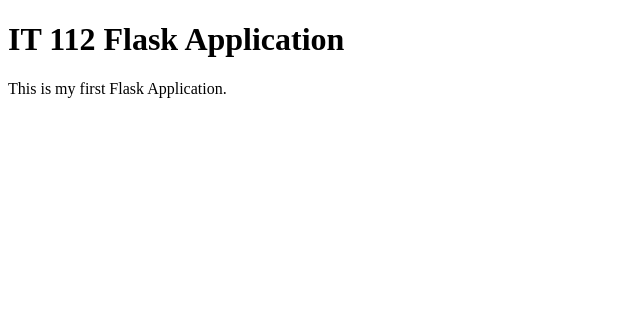
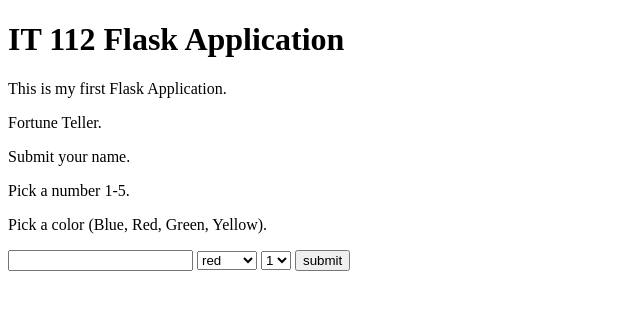
Before and after one commit to KingLin21/IT112_flask, a Flask app: page / in a window 1280 px wide. Shown: the top 310 px of the page, without its empty margins (0-640 px from the left). Run offline with Flask 2, Linux system fonts and the light colour scheme.

Commit message:
Created fortune teller

```diff
--- a/main.py
+++ b/main.py
@@ -1,16 +1,65 @@
-from flask import Flask, render_template
+from flask import Flask, render_template, request
 
 app = Flask(__name__)
 
 
-@app.route('/')
+@app.route('/', methods=['GET','POST'])
 def home():
-    return render_template('home.html')
+  return render_template('home.html')
 
 
 @app.route('/about')
 def about():
     return render_template('about.html')
 
+@app.route('/fortune', methods=['GET', 'POST'])
+def fortune():
+  if request.method == 'POST':
+    name = request.form.get('user')
+    color = request.form.get('color')
+    number = request.form.get('number')
+  if color == 'red' and number =='1':
+    return "Hello "+name+", your fortune is... You will have great success in life"
+  elif color =='red' and number =='2':
+    return "Hello "+name+", your fortune is... You will be unusually successful in business"
+  elif color =='red' and number =='3':
+    return "Hello "+name+", your fortune is... You will become more and more wealthy"
+  elif color =='red' and number =='4':
+    return "Hello "+name+", your fortune is... You will make a change for the better"
+  elif color =='red' and number =='5':
+    return "Hello "+name+", your fortune is... You will be loved by millions"
+  elif color =='yellow' and number =='1':
+    return "Hello "+name+", your fortune is... You will travel all around the world"
+  elif color =='yellow' and number =='2':
+    return "Hello "+name+", your fortune is... You will alwyas be surrounded by true friends"
+  elif color =='yellow' and number =='3':
+    return "Hello "+name+", your fortune is... You will be find many treasures in life"
+  elif color =='yellow' and number =='4':
+    return "Hello "+name+", your fortune is... You are blessed with a long life"
+  elif color =='yellow' and number =='5':
+    return "Hello "+name+", your fortune is... You will enjoy good health"
+  elif color =='blue' and number =='1':
+    return "Hello "+name+", your fortune is... You will inherit a large sum of money"
+  elif color =='blue' and number =='2':
+    return "Hello "+name+", your fortune is... A life time of happiness awaits you"
+  elif color =='blue' and number =='3':
+    return "Hello "+name+", your fortune is... A beautiful, smart, and loving person will enter your life"
+  elif color =='blue' and number =='4':
+    return "Hello "+name+", your fortune is... A dubious friend may be an enemy in hiding"
+  elif color =='blue' and number =='5':
+    return "Hello "+name+", your fortune is... A pleasant surprise awaits you"
+  elif color =='green' and number =='1':
+    return "Hello "+name+", your fortune is... All will go well with your next project"
+  elif color =='green' and number =='2':
+    return "Hello "+name+", your fortune is... All your hardwork will soon pay off"
+  elif color =='green' and number =='3':
+    return "Hello "+name+", your fortune is... Allow compassion to guide your decisions"
+  elif color =='green' and number =='4':
+    return "Hello "+name+", your fortune is... Believe in yourself and others will too"
+  elif color =='green' and number =='5':
+    return "Hello "+name+", your fortune is... Bide your time, for success is near"
+  return render_template('fortune.html')
+
+
 
 app.run(host='0.0.0.0', port=81)
--- a/templates/home.html
+++ b/templates/home.html
@@ -14,6 +14,26 @@
  <h1>IT 112 Flask Application</h1>
  <p>This is my first Flask Application.</p>
 </div>
+   <p>Fortune Teller.</p>
+  <p>Submit your name.</p>
+  <p>Pick a number 1-5.</p>
+  <p>Pick a color (Blue, Red, Green, Yellow).</p>
+<form method="POST" action="/fortune">
+    <input type="text" name="user">
+    <select name="color">
+        <option>red</option>
+        <option>yellow</option>
+        <option>blue</option>
+        <option>green</option>
+    </select>
+    <select name="number">
+        <option>1</option>
+        <option>2</option>
+        <option>3</option>
+        <option>4</option>
+        <option>5</option>
+    </select>
+    <button>submit</button>
 
 </body>
 </html>
```
Also changed, not shown: templates/fortune.html (added, +13 -0 lines), 3 other files.
